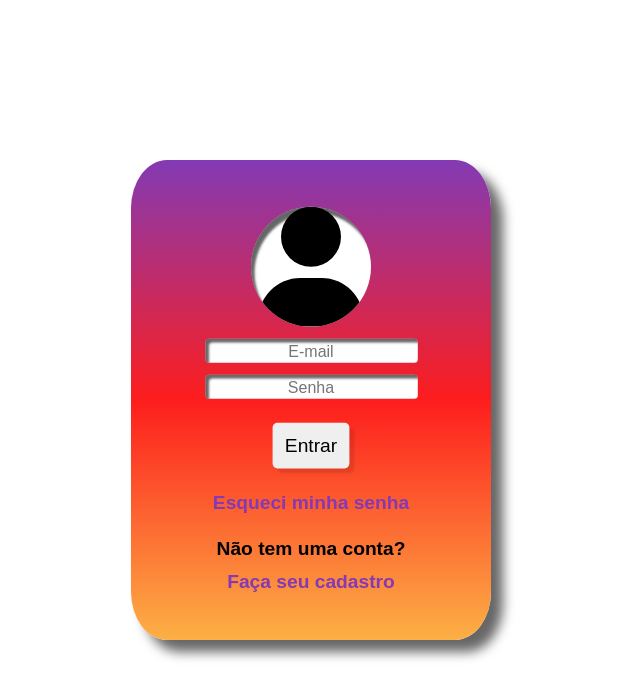
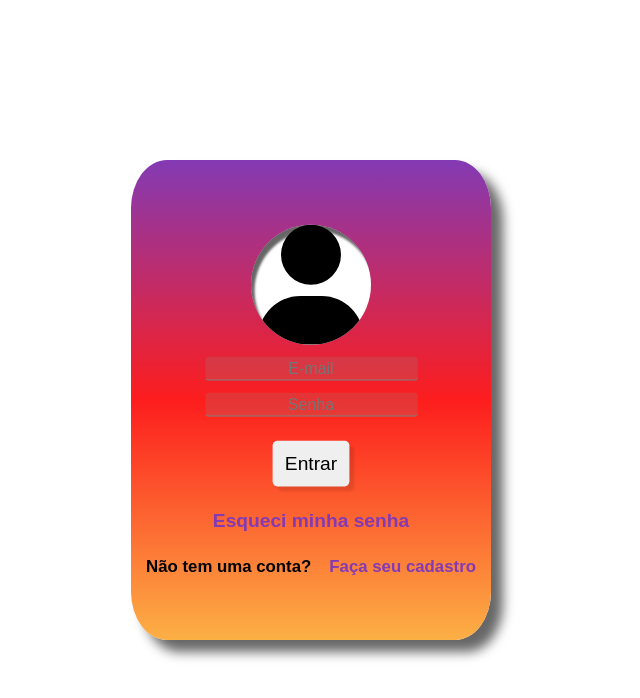
Before and after one commit to LeoBorges04/Login-Page, a plain HTML site: page index.html in a window 1280 px wide. Shown: the whole page, without its empty margins (329-969 px from the left). Drawn offline with Linux system fonts and the light colour scheme.

Commit message:
Update style.css

```diff
--- a/style.css
+++ b/style.css
@@ -49,20 +49,37 @@ body{
     justify-content: center;
     flex-direction: column;
     transform: scale(0.8);
+
     animation: grow 0.8s ease-in-out forwards;
 
 }
+input:hover{
 
+
+    background: transparent;
+    outline: none; /* Opcional: remove a borda de foco */
+    box-shadow: none; /* Opcional: remove qualquer sombra aplicada */
+
+    color: grey;
+}
 input{
-    box-shadow: inset 3px 3px 2px rgba(0, 0, 0, 0.6);
+
     display: flex;
     border:none;
+    border-bottom:1px solid grey;
     border-radius: 3px;
     height: 20px;;
-    background-color: rgb(255, 255, 255);
+    background-color: rgba(167, 115, 115, 0.274);
+    transition: 0.8s;
 
 
+}
+input:focus {
+    background: transparent;
+    outline: none; /* Opcional: remove a borda de foco */
+    box-shadow: none; /* Opcional: remove qualquer sombra aplicada */
 
+    color: grey;
 }
 input::placeholder {
     text-align: center;
@@ -104,14 +121,14 @@ button{
 }
 
 .textoA{
-
+    gap:15px;
     font-weight: 600;
     margin-top: 10px;
-
+    font-size: 14px;
     display:flex;
     justify-content: space-between;
     align-items: center;
-    flex-direction: column;
+    flex-direction: row;
 }
 
 /* .loginIMG:hover{
@@ -119,7 +136,7 @@ button{
     transform: scale(1.2);
 } */
  a:hover{
-    transform: scale(1.2);
+    transform: scale(1.1);
 
 
 }
@@ -144,7 +161,7 @@ body::before {
     flex-direction: column;
 }
 .textoC{
-    font-weight: 600;
+    font-weight: bold;
     margin-top: 10px;
     gap: 5px;
     display:flex;
```
